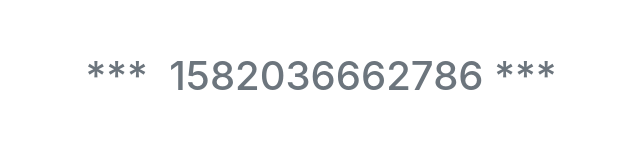
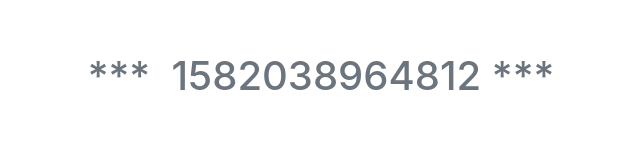
Before and after one commit to joshMilano/psite, a website: page src/test_page_one.html in a window 1280 px wide. Shown: the full height of the page, 319-959 px from the left. Drawn offline with nearby package versions, Linux system fonts and the light colour scheme.

Commit message:
pingendo-contrib

```diff
--- a/src/test_page_one.html
+++ b/src/test_page_one.html
@@ -17,7 +17,7 @@
     <div class="container">
       <div class="row">
         <div class="col-md-12 text-center editable">
-          <h1 class="pb-4 text-secondary p-1">***&nbsp; 1582036662786 ***</h1>
+          <h1 class="pb-4 text-secondary p-1">***&nbsp; 1582038964812 ***</h1>
         </div>
       </div>
     </div>
```
